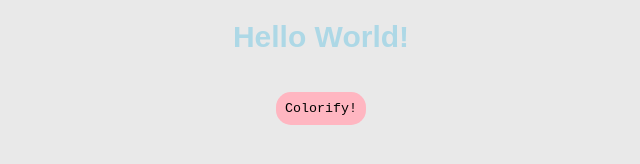
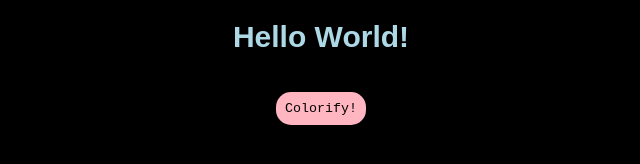
Before and after one commit to ahmedhammad97/JavaScript-Playground, a plain HTML site: page index.html in a window 1280 px wide. Shown: the whole page, without its empty margins (319-959 px from the left). Drawn offline with Linux system fonts and the light colour scheme.

Commit message:
Version 4

```diff
--- a/styles.css
+++ b/styles.css
@@ -1,5 +1,5 @@
 body{
- background-color: #e9e9e9;
+ background-color: black;
 }
 #txt{
   color: lightblue;
```
